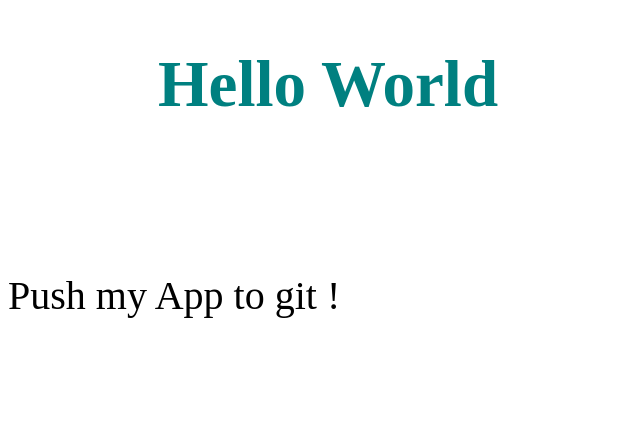
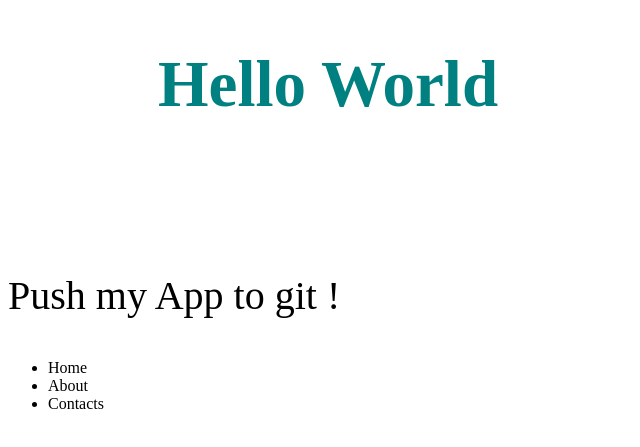
Before and after one commit to Mehdihmz/ZNS, a React (Create React App) app: page / in a window 1280 px wide. Shown: the part 103-550 px from the top of the page, without its empty margins (0-640 px from the left). Built offline with nearby package versions, Linux system fonts and the light colour scheme.

Commit message:
added nav

```diff
--- a/src/App.js
+++ b/src/App.js
@@ -6,6 +6,13 @@ const App = () => {
     <div className='App'>
         <h1>Hello World</h1>
         <p>Push my App to git !</p>
+        <nav>
+          <ul>
+            <li> Home </li>
+            <li> About </li>
+            <li> Contacts </li>
+          </ul>
+        </nav>
     </div>
   )
 }
```
